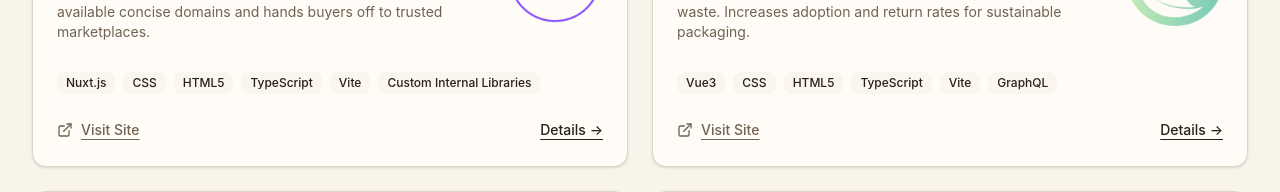
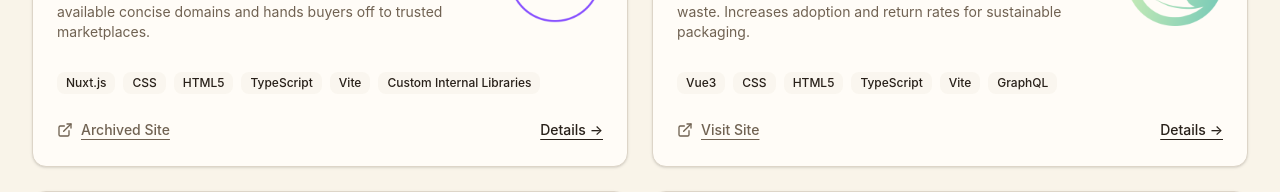
Before and after one commit to wdonray/donray.dev, a Next.js app: page / in a window 1280 px wide. Shown: the part 1640-1832 px from the top of the page. Built offline with nearby package versions, Linux system fonts and the light colour scheme.

Commit message:
feat: link pico.domains to Wayback Machine snapshot

```diff
--- a/src/app/projects/[slug]/page.tsx
+++ b/src/app/projects/[slug]/page.tsx
@@ -83,6 +83,17 @@ export default async function ProjectPage({
                     Visit live site
                   </a>
                 )}
+                {project.archivedUrl && (
+                  <a
+                    href={project.archivedUrl}
+                    target="_blank"
+                    rel="noopener noreferrer"
+                    className="inline-flex items-center gap-2 text-sm font-medium text-primary underline underline-offset-4 hover:opacity-80"
+                  >
+                    <ExternalLink className="size-4" aria-hidden="true" />
+                    View archived site
+                  </a>
+                )}
                 {project.github && (
                   <a
                     href={project.github}
--- a/src/components/projects.tsx
+++ b/src/components/projects.tsx
@@ -25,6 +25,8 @@ export interface Project {
   subtitle?: string;
   description: string;
   url?: string;
+  /** Wayback Machine snapshot, used when the live site is gone. */
+  archivedUrl?: string;
   github?: string;
   technologies: string[];
   image?: string;
@@ -42,9 +44,15 @@ export function ProjectCard({
   // Each action is an explicit visible link. No stretched invisible overlay:
   // a full-card link plus inner links creates redundant tab stops and
   // confusing screen-reader output.
-  const primaryUrl = project.url ?? project.github;
-  const primaryIsSite = Boolean(project.url);
-  const hasSecondaryGithub = Boolean(project.url && project.github);
+  const primaryUrl = project.url ?? project.archivedUrl ?? project.github;
+  const primaryKind = project.url
+    ? "site"
+    : project.archivedUrl
+      ? "archived"
+      : "github";
+  const hasSecondaryGithub = Boolean(
+    (project.url || project.archivedUrl) && project.github,
+  );
 
   return (
     <motion.div
@@ -114,10 +122,15 @@ export function ProjectCard({
               rel="noopener noreferrer"
               className="inline-flex items-center gap-2 text-sm font-medium text-muted-foreground group-hover:text-khaki transition-colors underline underline-offset-4 hover:opacity-80"
             >
-              {primaryIsSite ? (
+              {primaryKind === "site" ? (
                 <>
                   <ExternalLink className="size-4" aria-hidden="true" />
                   Visit Site
+                </>
+              ) : primaryKind === "archived" ? (
+                <>
+                  <ExternalLink className="size-4" aria-hidden="true" />
+                  Archived Site
                 </>
               ) : (
                 <>
@@ -178,7 +191,8 @@ export default function Projects() {
       subtitle: "Ultra-Short Domain Search Engine",
       description:
         "Free search engine for ultra-short domain names. Curates available concise domains and hands buyers off to trusted marketplaces.",
-      url: "https://www.pico.domains/",
+      archivedUrl:
+        "https://web.archive.org/web/20250224032816/https://www.pico.domains/",
       technologies: [
         "Nuxt.js",
         "CSS",
--- a/src/lib/projects.ts
+++ b/src/lib/projects.ts
@@ -11,6 +11,8 @@ export interface ProjectDetail {
   role: string;
   stack: string[];
   url?: string;
+  /** Wayback Machine snapshot, used when the live site is gone. */
+  archivedUrl?: string;
   github?: string;
   image?: string;
   imageAlt?: string;
@@ -31,6 +33,8 @@ export const PROJECTS: ProjectDetail[] = [
     role: "Frontend Developer",
     stack: ["Nuxt.js", "TypeScript", "Vite", "CSS", "HTML5"],
     status: "discontinued",
+    archivedUrl:
+      "https://web.archive.org/web/20250224032816/https://www.pico.domains/",
     image: "/pico-domains.png",
     imageAlt: "Screenshot of pico.domains website",
     details: [
```
Also changed, not shown: 1 other file (tests, documents, lock files or other folders).
